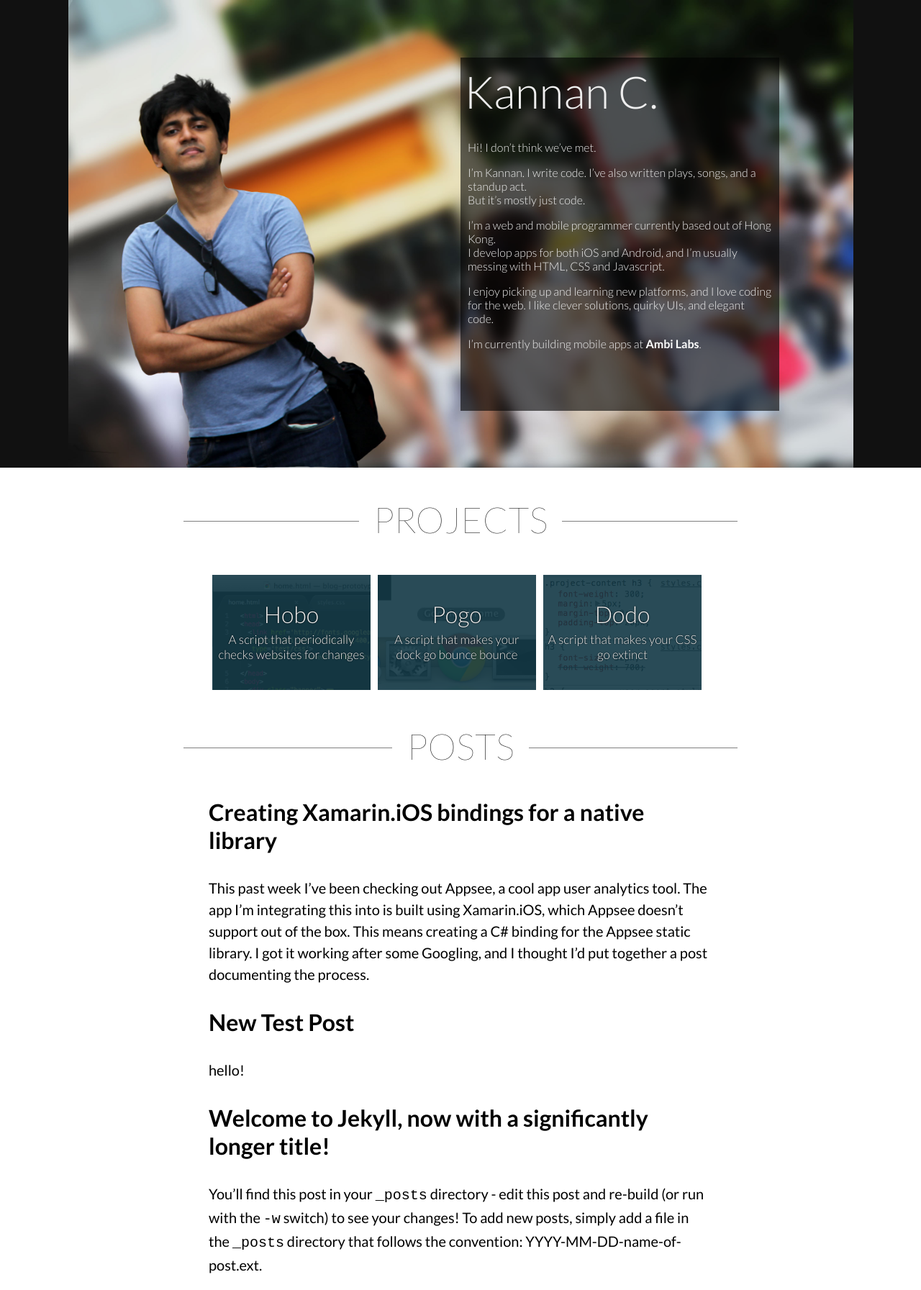
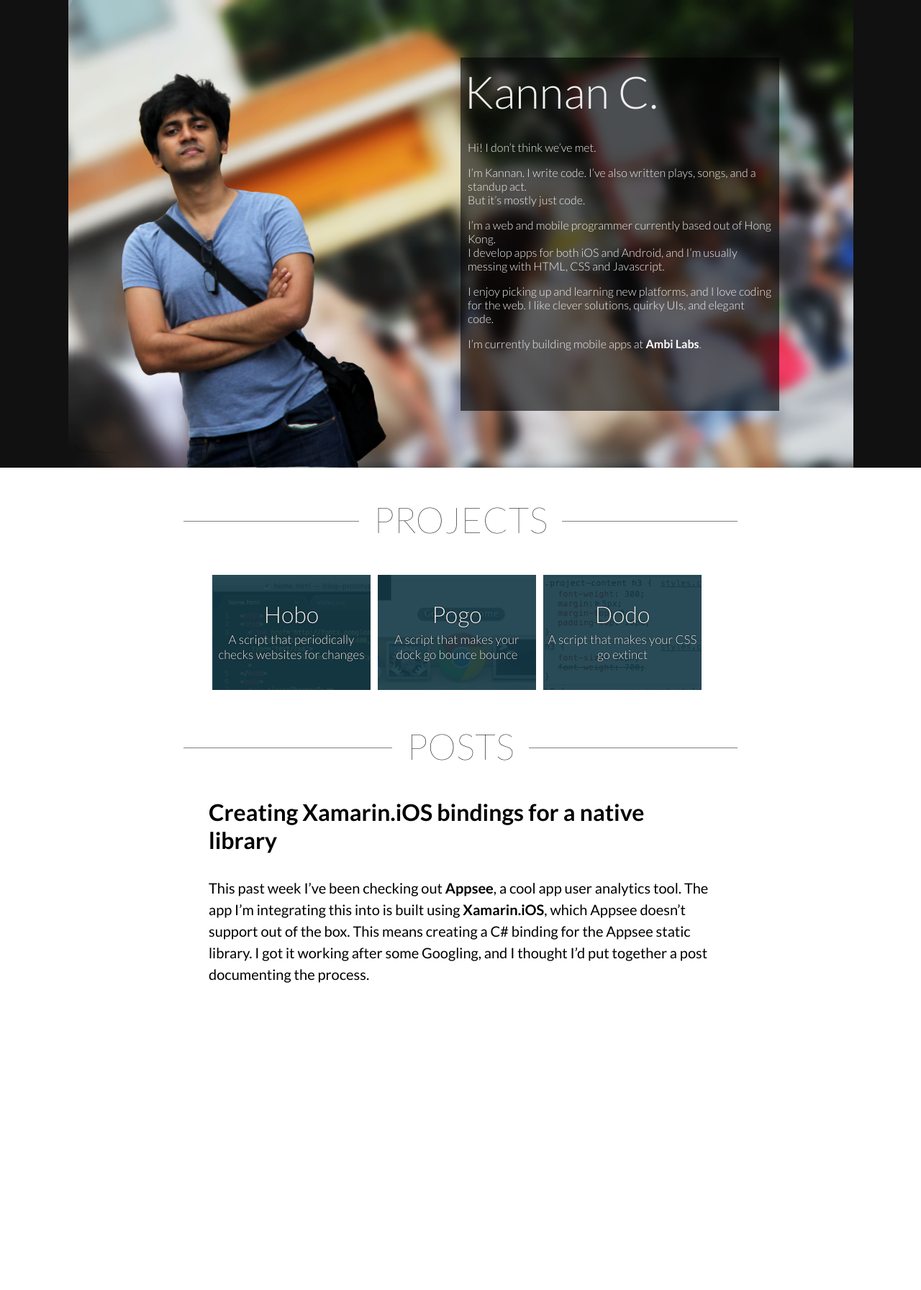
Before and after one commit to kannan-chandra/kannan-chandra.com, a Jekyll site: the page built from index.html, in a window 1280 px wide. Shown: the whole page at 72% size. Built offline with Jekyll 4.4.1, drawn with Linux system fonts in a browser that asks for light colours; some web fonts are replaced; after the commit the page ends 1389 px from its top, so only the background shows below that.

Commit message:
removed old posts, added links to first post

```diff
--- a/_posts/2014-01-26-welcome-to-jekyll.markdown
+++ /dev/null
@@ -1,24 +0,0 @@
----
-layout: post
-title:  "Welcome to Jekyll, now with a significantly longer title!"
-date:   2014-01-26 20:55:45
-categories: jekyll update
----
-
-You'll find this post in your `_posts` directory - edit this post and re-build (or run with the `-w` switch) to see your changes!
-To add new posts, simply add a file in the `_posts` directory that follows the convention: YYYY-MM-DD-name-of-post.ext.
-
-Jekyll also offers powerful support for code snippets:
-
-{% highlight ruby %}
-def print_hi(name)
-  puts "Hi, #{name}"
-end
-print_hi('Tom')
-#=> prints 'Hi, Tom' to STDOUT.
-{% endhighlight %}
-
-Check out the [Jekyll docs][jekyll] for more info on how to get the most out of Jekyll. File all bugs/feature requests at [Jekyll's GitHub repo][jekyll-gh].
-
-[jekyll-gh]: https://github.com/mojombo/jekyll
-[jekyll]:    http://jekyllrb.com
--- a/_posts/2014-01-27-test-post.markdown
+++ /dev/null
@@ -1,6 +0,0 @@
----
-layout: post
-title: New Test Post
----
-
-hello!
--- a/_posts/2014-02-09-xamarin-binding-appsee.markdown
+++ b/_posts/2014-02-09-xamarin-binding-appsee.markdown
@@ -3,7 +3,7 @@ layout: post
 title: Creating Xamarin.iOS bindings for a native library
 ---
 
-This past week I've been checking out Appsee, a cool app user analytics tool. The app I'm integrating this into is built using Xamarin.iOS, which Appsee doesn't support out of the box. This means creating a C# binding for the Appsee static library. I got it working after some Googling, and I thought I'd put together a post documenting the process.
+This past week I've been checking out [Appsee](http://www.appsee.com/), a cool app user analytics tool. The app I'm integrating this into is built using [Xamarin.iOS](http://xamarin.com/ios), which Appsee doesn't support out of the box. This means creating a C# binding for the Appsee static library. I got it working after some Googling, and I thought I'd put together a post documenting the process.
 
 First head over to the Appsee site and grab the latest UIKit SDK.
 
@@ -17,7 +17,7 @@ First, we need to add the `.a` extension to the library to indicate that it is a
 
 ![](/images/xamarin-binding-appsee-3.png)
 
-Next, we need to generate the API definitions. This is the part where we define the C# methods and properties that are going to be available to you. You can do this manually if you want, but a really quick way to do it is to use a tool from Xamarin called Objective Sharpie. http://docs.xamarin.com/guides/ios/advanced_topics/binding_objective-c/objective_sharpie/.
+Next, we need to generate the API definitions. This is the part where we define the C# methods and properties that are going to be available to you. You can do this manually if you want, but a really quick way to do it is to use a tool from Xamarin called [Objective Sharpie](http://docs.xamarin.com/guides/ios/advanced_topics/binding_objective-c/objective_sharpie/).
 
 Download it and run it. Select the target version as appropriate. On the next screen, add the header file we saw earlier.
 
--- a/css/styles.css
+++ b/css/styles.css
@@ -79,6 +79,7 @@
   a:link, a:visited {
     text-decoration: none;
     color: #000;
+    font-weight: 700;
   }
 
   a:hover {
```
Also changed, not shown: 6 other files.
